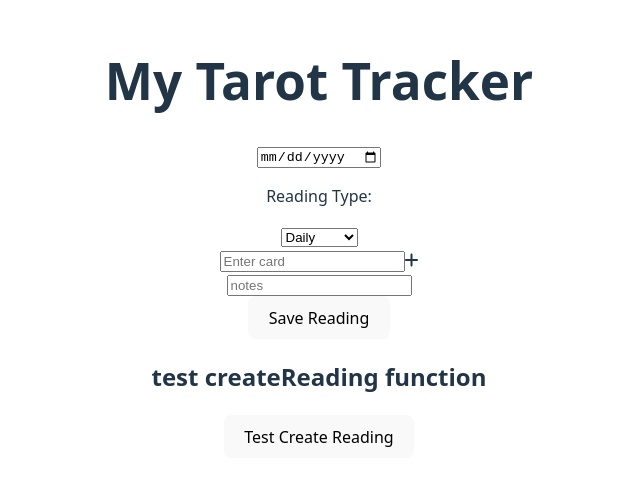
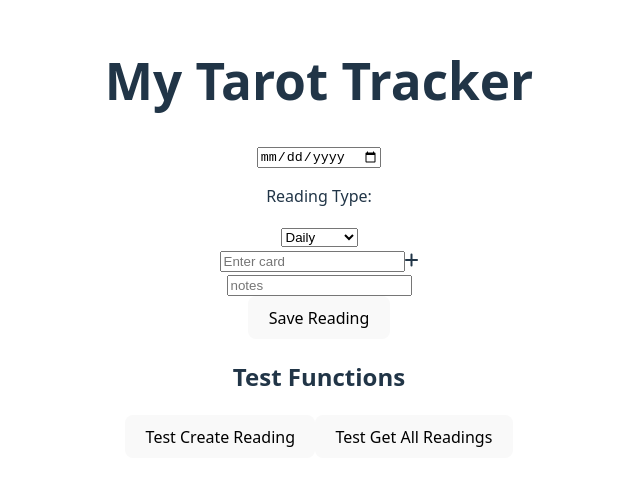
Before and after one commit to avalehner/my-daily-tarot, a React (Vite) app: page / in a window 1280 px wide. Shown: the part 162-648 px from the top of the page, without its empty margins (321-961 px from the left). Built offline with nearby package versions, Linux system fonts and the light colour scheme.

Commit message:
added getAllReadings service function

```diff
--- a/src/components/testComponent.jsx
+++ b/src/components/testComponent.jsx
@@ -1,13 +1,16 @@
 import { useState } from 'react'
-import { createReading } from "../services/readingService"
+import { createReading } from '../services/readingService'
+import { getAllReadings } from '../services/readingService'
 
 function TestComponent() {
-  const [result, setResults] = useState(null)
-  const [loading, setLoading] = useState(false)
+  const [resultOne, setResultsOne] = useState(null)
+  const [loadingOne, setLoadingOne] = useState(false)
+    const [resultTwo, setResultsTwo] = useState(null)
+  const [loadingTwo, setLoadingTwo] = useState(false)
 
   const testCreateReading = async () => {
-    setLoading(true)
-    setResults(null)
+    setLoadingOne(true)
+    setResultsOne(null)
 
     //create test data
     const testReading = {
@@ -26,34 +29,69 @@ function TestComponent() {
     console.log('sending test data:', testReading)
 
     //call service function
-    const result = await createReading(testReading)
+    const resultOne = await createReading(testReading)
 
-    console.log('Recieved results:', result)
-    setResults(result)
-    setLoading(false)
+    console.log('Recieved results:', resultOne)
+    setResultsOne(resultOne)
+    setLoadingOne(false)
+  }
+
+  const testGetAllReadings = async () => {
+    setLoadingTwo(true)
+    setResultsTwo(null)
+
+    //calling function
+    const resultTwo = await getAllReadings()
+
+    console.log('recieved all readings', resultTwo)
+    setResultsTwo(resultTwo)
+    setLoadingTwo(false)
   }
 
   return (
     <div>
-      <h2>test createReading function</h2>
+      <h2>Test Functions</h2>
       <button
         onClick={testCreateReading}
-        disabled={loading}
+        disabled={loadingOne}
       >
-        {loading ? 'Testing...' : 'Test Create Reading'}
+        {loadingOne ? 'Testing...' : 'Test Create Reading'}
       </button>
 
-      {result && (
+      <button
+        onClick={testGetAllReadings}
+        disabled={loadingTwo}
+      >
+        {loadingTwo ? 'Testing...' : 'Test Get All Readings'}
+      </button>
+
+      {resultOne && (
         <div>
-          {result.success ? (
+          {resultOne.success ? (
             <div>
               <h3>Success!</h3>
-              <p>function working</p>
+              <p>create reading function working</p>
             </div>
           ) : (
             <div>
               <h3>error</h3>
-              <p>function not working</p>
+              <p>create reading function not working</p>
+            </div>
+          )}
+        </div>
+      )}
+
+      {resultTwo && (
+        <div>
+          {resultTwo.success ? (
+            <div>
+              <h3>Success!</h3>
+              <p>Get All Readings function working</p>
+            </div>
+          ) : (
+            <div>
+              <h3>error</h3>
+              <p>Get All Readings function not working</p>
             </div>
           )}
         </div>
--- a/src/services/readingService.js
+++ b/src/services/readingService.js
@@ -32,3 +32,20 @@ export const createReading = async (readingData) => {
     }
   }
 }
+
+export const getAllReadings = async () => {
+  try {
+    const { data , error } = await supabase
+      .from('readings')
+      .select('*')
+      .order('reading_date', { ascending: false })
+
+    if (error) throw error
+
+    return { success: true, data }
+
+  } catch (error) {
+    console.error('Error:', error)
+    return { success:false, error: error.message}
+  }
+}
```
